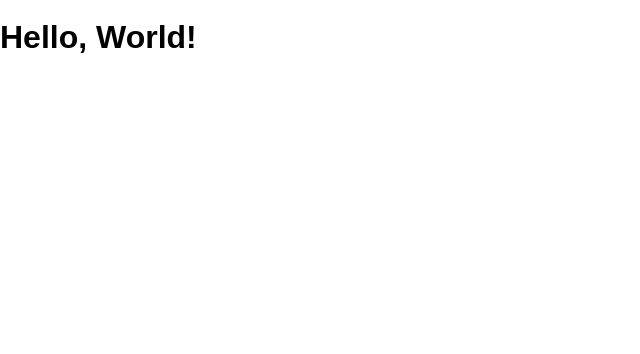
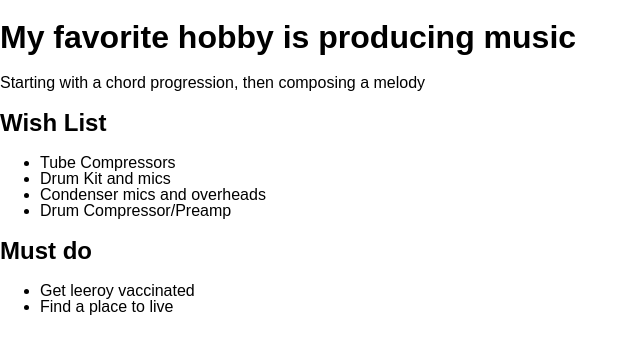
Before and after one commit to philkrause/my-hobbies, a website: page public/index.html in a window 1280 px wide. Shown: the whole page, without its empty margins (0-640 px from the left). Drawn offline with Linux system fonts and the light colour scheme.

Commit message:
Finished Version 1

```diff
--- a/public/index.html
+++ b/public/index.html
@@ -1,13 +1,31 @@
 <!DOCTYPE html>
 <html>
   <head lang="en">
-    <meta charset="UTF-8">
-    <meta name="viewport" content="width=device-width, initial-scale=1">
+    <meta charset="UTF-8" />
+    <meta name="viewport" content="width=device-width, initial-scale=1" />
     <title>My Hobbies</title>
-    <link rel="shortcut icon" href="/favicon.ico">
-    <link rel="stylesheet" href="/screen.css">
+    <link rel="shortcut icon" href="/favicon.ico" />
+    <link rel="stylesheet" href="/screen.css" />
   </head>
   <body>
-    <h1 class='hello-world'>Hello, World!</h1>
+    <h1 class="hello-world">My favorite hobby is producing music</h1>
+
+    <p>Starting with a chord progression, then composing a melody</p>
+
+    <h2>Wish List</h2>
+
+    <ul>
+      <li>Tube Compressors</li>
+      <li>Drum Kit and mics</li>
+      <li>Condenser mics and overheads</li>
+      <li>Drum Compressor/Preamp</li>
+    </ul>
+
+    <h2>Must do</h2>
+
+    <ul>
+      <li>Get leeroy vaccinated</li>
+      <li>Find a place to live</li>
+    </ul>
   </body>
 </html>
```
Also changed, not shown: package.json (+5 -3 lines), 1 other file.
